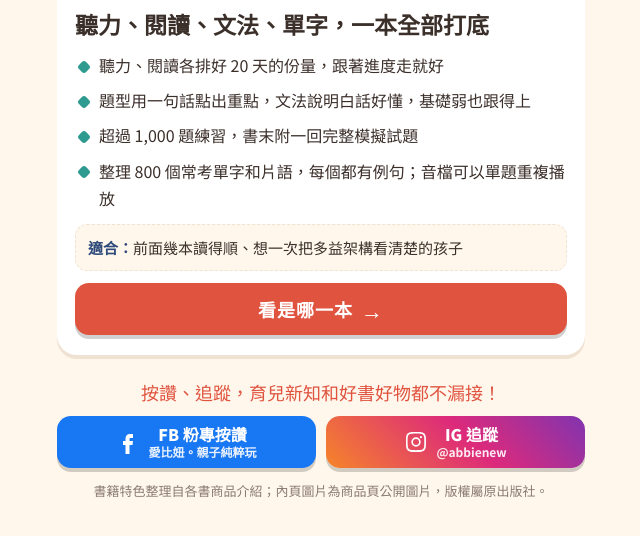
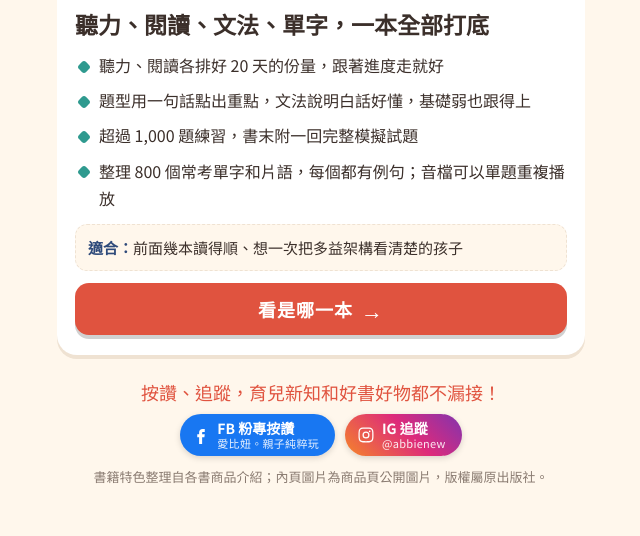
Before and after one commit to abbienew46-cpu/booklist, a plain HTML site: page index.html in a window 1280 px wide. Shown: the part 4065-4601 px from the top of the page, without its empty margins (319-959 px from the left). Drawn offline with Linux system fonts and the light colour scheme; a web font is replaced by a local one.

Commit message:
Add files via upload

```diff
--- a/index.html
+++ b/index.html
@@ -124,14 +124,15 @@
   footer { font-size: 13px; color: var(--muted); display: flex; flex-direction: column; gap: 6px; text-align: center; }
   footer .who { font-family: var(--display); font-size: 16px; color: var(--ink); }
   footer .follow { font-family: var(--display); font-size: 18px; color: var(--red); }
-  .social { display: grid; grid-template-columns: 1fr 1fr; gap: 10px; margin: 2px 0 6px; }
+  .social { display: flex; flex-wrap: wrap; justify-content: center; gap: 10px; margin: 0 0 4px; }
   .social a {
-    display: flex; align-items: center; justify-content: center; gap: 8px; min-height: 52px; padding: 8px 10px;
-    border-radius: 14px; color: #fff; text-decoration: none; font-weight: 900; font-size: 16px; line-height: 1.25;
-    box-shadow: 0 4px 0 rgba(0,0,0,.18); transition: transform .12s ease;
+    display: inline-flex; align-items: center; gap: 7px; min-height: 40px; padding: 6px 16px 6px 12px;
+    border-radius: 999px; color: #fff; text-decoration: none; font-weight: 700; font-size: 14px; line-height: 1.2;
+    box-shadow: 0 2px 6px rgba(0,0,0,.15); transition: transform .12s ease;
   }
-  .social a small { display: block; font-weight: 700; font-size: 12px; opacity: .9; }
-  .social svg { width: 24px; height: 24px; flex: none; fill: #fff; }
+  .social a span { text-align: left; }
+  .social a small { display: block; font-weight: 400; font-size: 11px; opacity: .9; letter-spacing: .3px; }
+  .social svg { width: 18px; height: 18px; flex: none; fill: #fff; }
   .social .fb { background: #1877F2; }
   .social .ig { background: linear-gradient(45deg, #F58529, #DD2A7B 55%, #8134AF); }
   .social a:hover { transform: translateY(-1px); }
```
